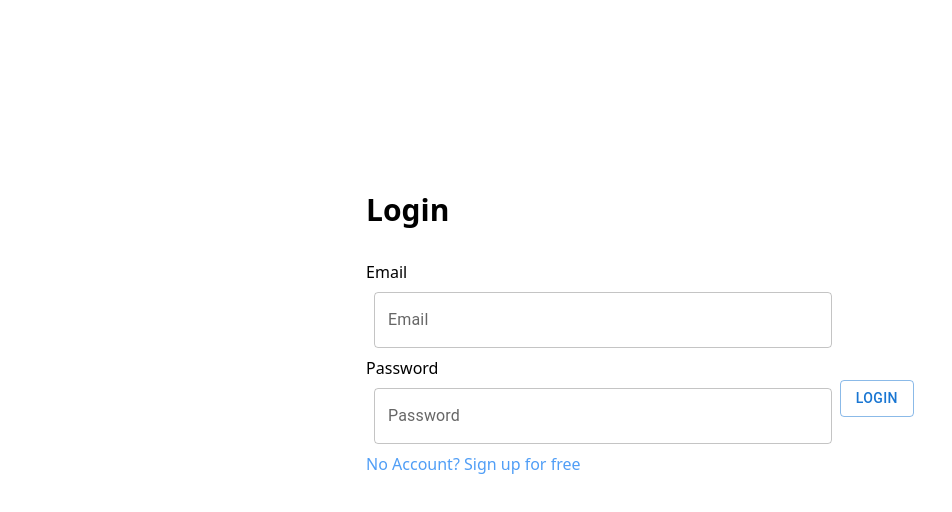
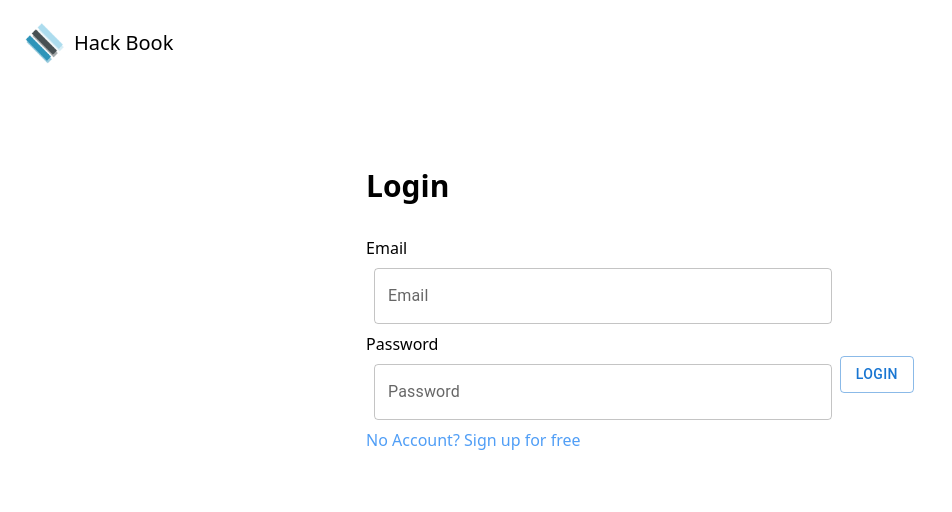
Before and after one commit to keis8221/HackBook, a Next.js app in the folder frontend/: page /login in a window 1280 px wide. Shown: the top 512 px of the page, without its empty margins (0-952 px from the left). Built offline with nearby package versions, Linux system fonts and the light colour scheme.

Commit message:
:art: fix style and add header

```diff
--- a/frontend/src/app/layout.tsx
+++ b/frontend/src/app/layout.tsx
@@ -1,3 +1,4 @@
+import Image from 'next/image'
 import './globals.css'
 
 export const metadata = {
@@ -5,14 +6,18 @@ export const metadata = {
   description: 'Generated by create next app',
 }
 
-export default function RootLayout({
-  children,
-}: {
-  children: React.ReactNode
-}) {
+export default function RootLayout({ children }: { children: React.ReactNode }) {
   return (
-    <html lang="en">
-      <body>{children}</body>
+    <html lang='en'>
+      <body>
+        <header>
+          <div className='flex m-5 items-center'>
+            <Image src='/logo.png' alt='Hack Book' width={50} height={50} />
+            <div className='text-xl ml-1'>Hack Book</div>
+          </div>
+        </header>
+        {children}
+      </body>
     </html>
   )
 }
--- a/frontend/src/app/login/page.tsx
+++ b/frontend/src/app/login/page.tsx
@@ -13,8 +13,8 @@ const handleSubmit: FormEventHandler<HTMLFormElement> = (event) => {
 
 function LoginPage() {
   return (
-    <div className='flex justify-center'>
-      <div className='mt-[15%]'>
+    <div className='flex justify-center mt-[8%]'>
+      <div>
         <h1 className='text-3xl font-bold'>Login</h1>
         <form className='mt-8' onSubmit={handleSubmit}>
           <label>
--- a/frontend/src/app/signup/page.tsx
+++ b/frontend/src/app/signup/page.tsx
@@ -13,8 +13,8 @@ const handleSubmit: FormEventHandler<HTMLFormElement> = (event) => {
 
 function SignUpPage() {
   return (
-    <div className='flex justify-center'>
-      <div className='mt-[15%]'>
+    <div className='flex justify-center mt-[8%]'>
+      <div>
         <h1 className='text-3xl font-bold'>Sign Up</h1>
         <form className='mt-8' onSubmit={handleSubmit}>
           <label>
```
